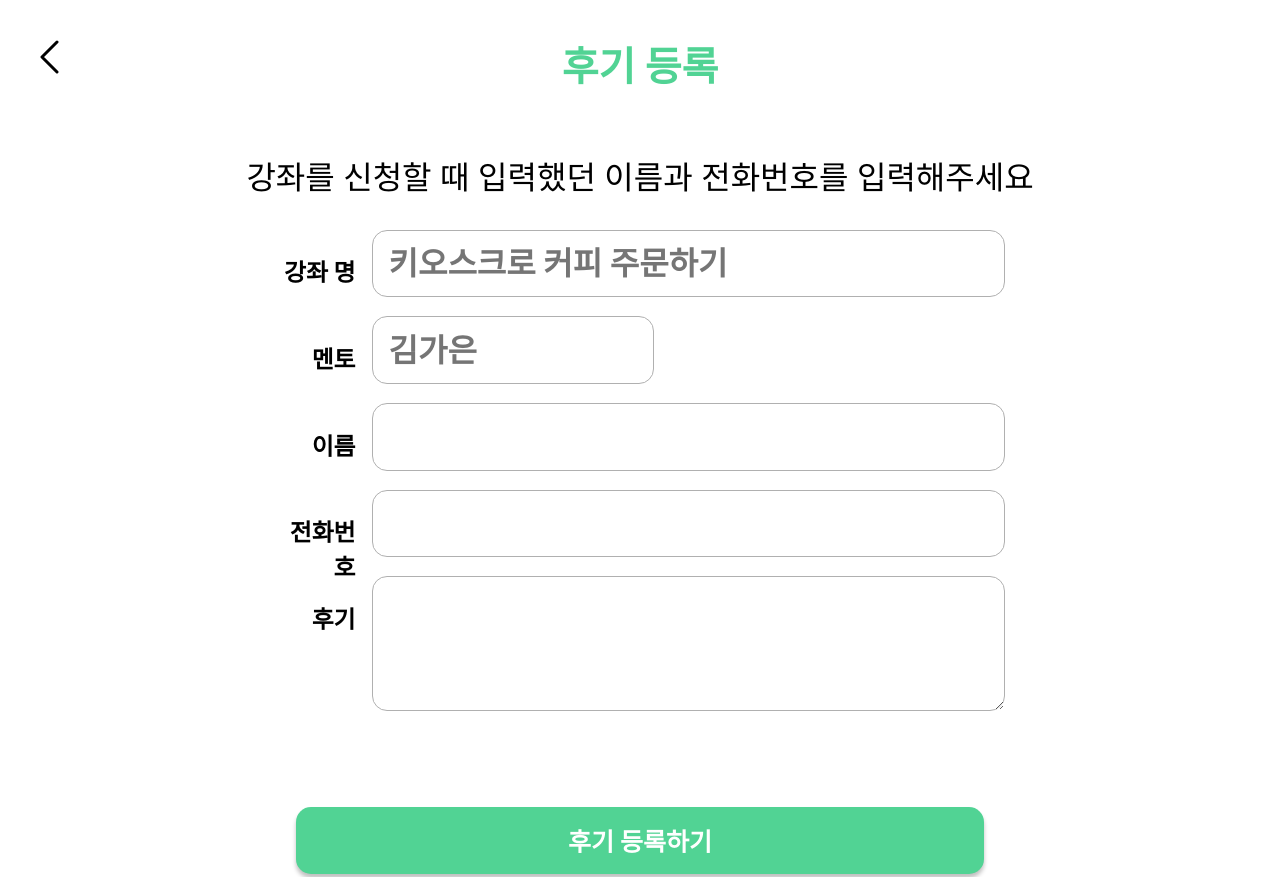
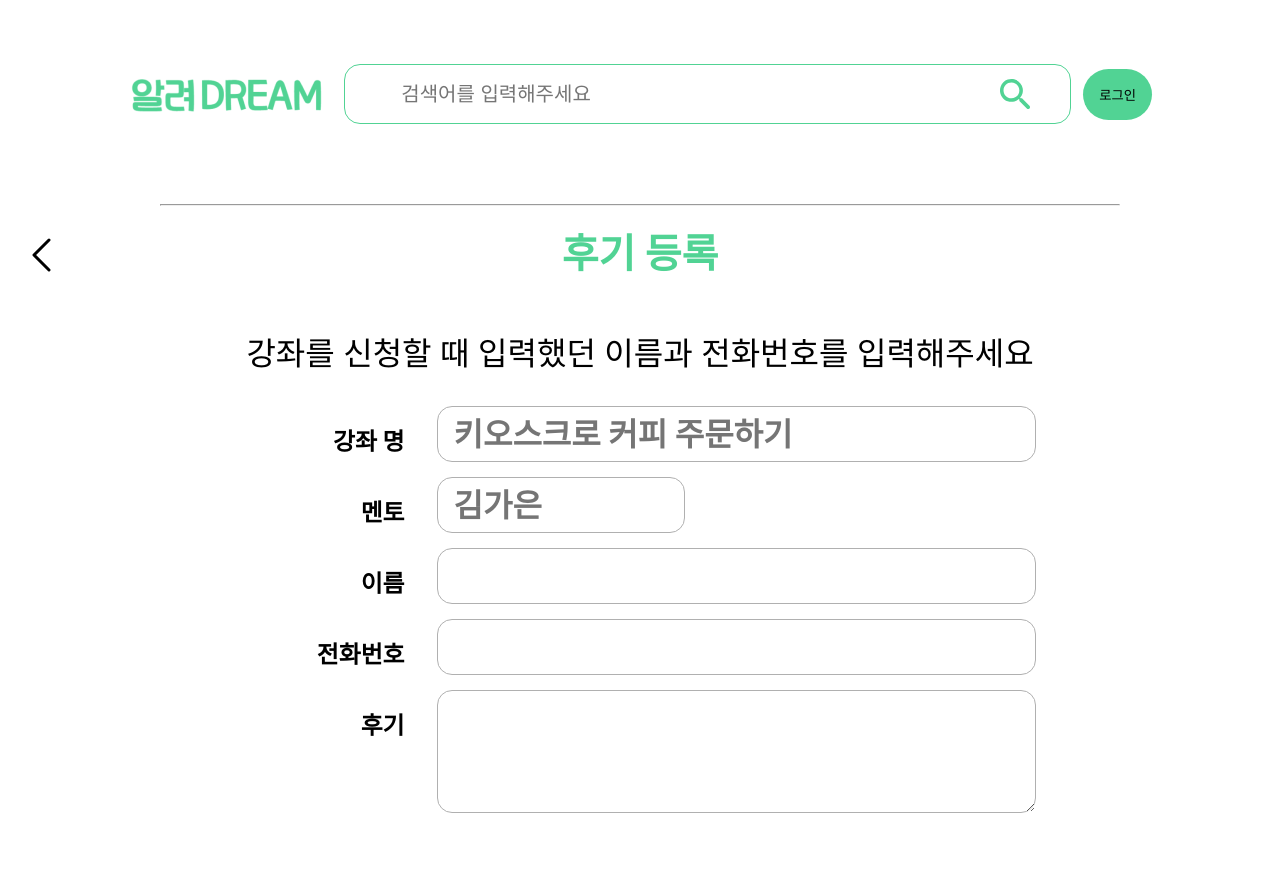
Before and after one commit to dydals3440/ArRyeoDream-frontend-, a plain HTML site: page Reviews/Lecture-Reviews.html in a window 1280 px wide. Shown: the top 877 px of the page. Drawn offline with Linux system fonts and the light colour scheme.

Commit message:
8/13(문재영)

```diff
--- a/Lecture_CRUD.css
+++ b/Lecture_CRUD.css
@@ -284,6 +284,20 @@ input {
   background: #f8f8f8;
   box-shadow: 0px 4px 4px 0px rgba(0, 0, 0, 0.25);
 }
+.main_popup{
+    display: flex;
+    justify-content: center;
+    margin-top: 10rem;
+}
+.popup{
+    position: relative;
+    width: 57.1875rem;
+    height: 38.3125rem;
+    flex-shrink: 0;
+    border-radius: 0.9375rem;
+    background: #F8F8F8;
+    box-shadow: 0px 4px 4px 0px rgba(0, 0, 0, 0.25);
+}
 
 .request {
   display: flex;
@@ -430,6 +444,10 @@ input {
 }
 
 /* 후기 등록 */
+.hr_review{
+    margin: 5rem 10rem 0 10rem;
+}
+
 .show_reviews{
     margin-top: 3rem;
 }
@@ -437,18 +455,25 @@ input {
     display: flex;
     flex-wrap: nowrap;
     align-items: center;
+    margin: 1rem 0;
 }
+
 .review_head {
   display: flex;
   flex-wrap: nowrap;
   align-items: center;
-
+}
+.back_icon{
+    position: absolute;
+    top: 2rem;
+    left: 10rem;
 }
 .back_icon {
   position: absolute;
   top: 2rem;
   left: 2rem;
 }
+
 h1 {
   color: #51d394;
   text-align: center;
@@ -467,12 +492,23 @@ h1 {
   font-weight: 500;
   line-height: normal;
 }
+.p_review_explain{
+    color: #000;
+    text-align: center;
+    font-family: Inter;
+    font-size: 2rem;
+    font-style: normal;
+    font-weight: 500;
+    line-height: normal;
+    margin: 2rem 0;
+}
 
 .input_content {
   display: flex;
   flex-wrap: nowrap;
   /* margin-right: 10rem; */
 }
+
 .review_p {
   width: 5rem;
   height: 2.4375rem;
@@ -501,6 +537,37 @@ h1 {
   line-height: normal;
   padding: 0.3rem 1rem;
 }
+.review_p{
+    width: 10rem;
+    height: 2.4375rem;
+    flex-shrink: 0;
+    color: #000;
+    text-align: right;
+    font-family: Inter;
+    font-size: 1.49rem;
+    font-style: normal;
+    font-weight: 700;
+    line-height: normal;
+    padding-right: 1rem;
+    margin: 1rem;
+}
+.review_input{
+    border-radius: 0.9375rem;
+    border: 1px solid #B0B0B0;
+    background: #FFF;
+    width: 37.4375rem;
+    height: 3.5rem;
+    flex-shrink: 0;
+    color: #000;
+    font-family: Inter;
+    font-size: 2rem;
+    font-style: normal;
+    font-weight: 700;
+    line-height: normal;
+    padding: 0.3rem 1rem;
+    margin: 0;
+
+}
 textarea.review_input {
   width: 37.4375rem;
   height: 7.6875rem;
--- a/Reviews/Lecture-Reviews.html
+++ b/Reviews/Lecture-Reviews.html
@@ -5,10 +5,32 @@
     <meta name="viewport" content="width=device-width, initial-scale=1.0">
 
     <link rel="stylesheet" href="../Lecture_CRUD.css">
+    <link rel="stylesheet" href="../Main.css" />
+    <script src="../Main.js" defer></script>
+    <link rel="shortcut icon" href="#" />
 
     <title>강좌 신청 - 후기 등록하기</title>
 </head>
 <body>
+    <!-- Header(Default) -->
+    <header>
+        <div class="headerContainer">
+        <img class="logo" src="../img/Logo.png" alt="알려DREAM 로고 이미지" />
+        <div class="search">
+            <input type="text" placeholder="검색어를 입력해주세요" />
+            <img
+            class="searchIcon"
+            src="../img/SearchIcon.svg"
+            alt="검색 이미지"
+            />
+        </div>
+        <div class="loginContainer">
+            <button class="login">로그인</button>
+        </div>
+        </div>
+    </header>
+    <main class="main_review">
+        <hr class="hr_review">
         <div class="layout_create">
             <div class="review_head"> <!-- 후기등록 h1 -->
                 <div class="back_icon">
@@ -47,5 +69,6 @@
         <div class="create_lecture_button"> <!-- 페이지 최하단 후기 등록하기버튼 -->
             <button type="submit" class="submit_button">후기 등록하기</button>
         </div>
+    </main>
 </body>
 </html>
```
Also changed, not shown: Application/Application-details.html (+21 -0 lines), Application/Application-popup.html (+2 -0 lines). Lines whose indentation alone changed are shown as unchanged.
